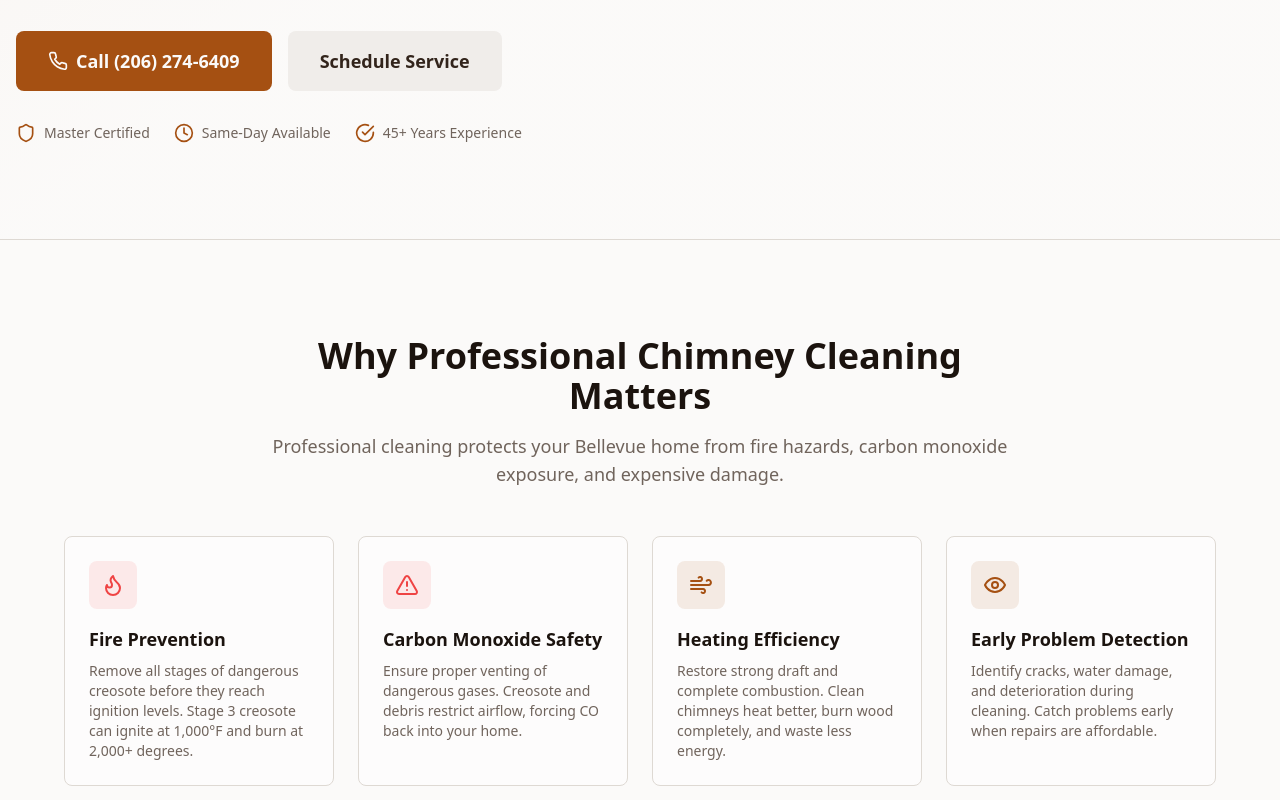
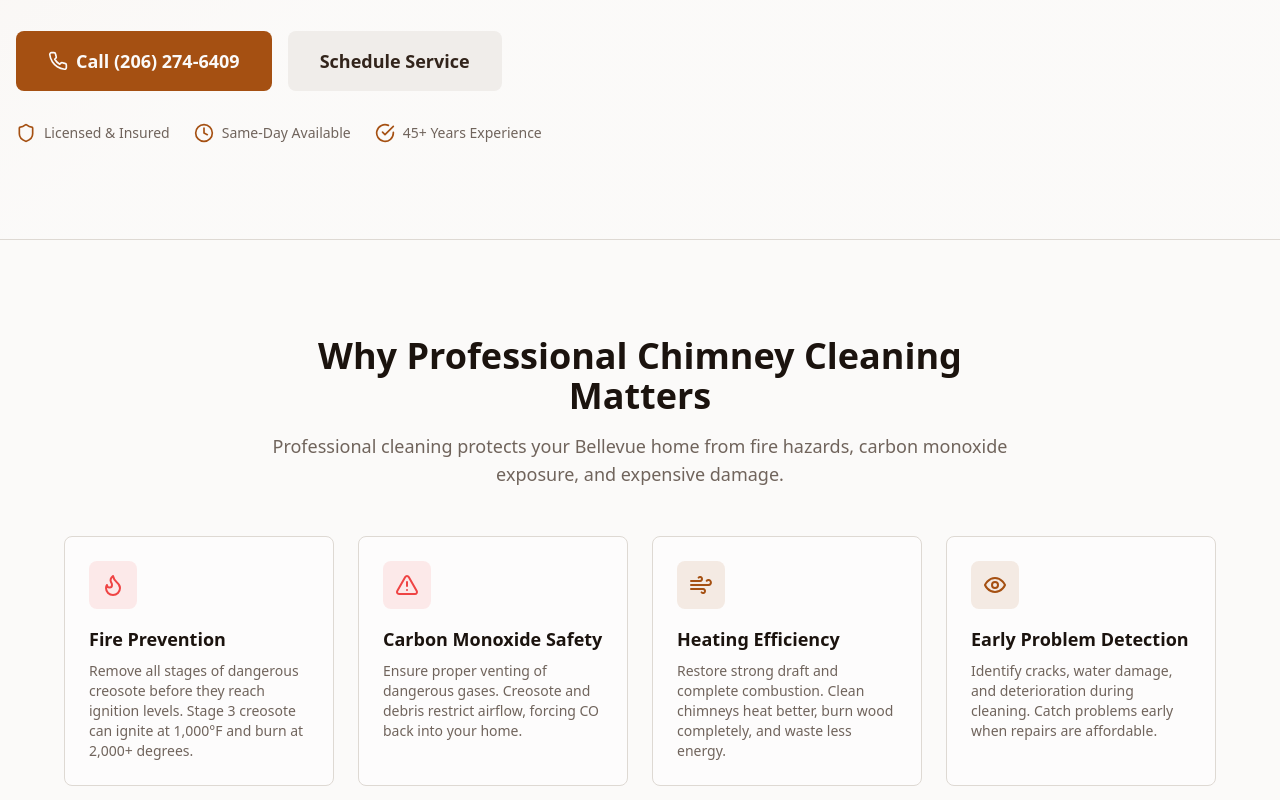
Before and after one commit to jaystonez/mad-hatter-chimney-sweep, a Next.js app: page /chimney-cleaning-bellevue in a window 1280 px wide. Shown: the part 780-1580 px from the top of the page. Built offline with nearby package versions, Linux system fonts and the light colour scheme; a web font is replaced by a local one.

Commit message:
Reconcile trust claims and NAP on app/chimney-cleaning-bellevue/page.tsx

```diff
--- a/app/chimney-cleaning-bellevue/page.tsx
+++ b/app/chimney-cleaning-bellevue/page.tsx
@@ -3,7 +3,7 @@ import { Metadata } from 'next'
 import Link from 'next/link'
 import { Phone, MapPin, Shield, Flame, Wind, Eye, CheckCircle, AlertTriangle, Clock, Home } from 'lucide-react'
 
-export const metadata: Metadata = pageMetadata('Chimney Cleaning Bellevue | Professional Creosote Removal - Mad Hatter', 'Professional chimney cleaning in Bellevue. 45+ years of certified expertise removing dangerous creosote buildup. Master certified sweeps. Same-day service available.', "/chimney-cleaning-bellevue")
+export const metadata: Metadata = pageMetadata('Chimney Cleaning Bellevue | Professional Creosote Removal - Mad Hatter', 'Professional chimney cleaning in Bellevue. 45+ years of hands-on experience removing dangerous creosote buildup. Experienced chimney sweeps. Same-day service available.', "/chimney-cleaning-bellevue")
 
 export default function ChimneyCleaningBellevuePage() {
   return (
@@ -48,7 +48,7 @@ export default function ChimneyCleaningBellevuePage() {
             <div className="mt-8 flex items-center gap-6 text-sm text-muted-foreground">
               <div className="flex items-center gap-2">
                 <Shield className="h-5 w-5 text-primary" />
-                <span>Master Certified</span>
+                <span>Licensed & Insured</span>
               </div>
               <div className="flex items-center gap-2">
                 <Clock className="h-5 w-5 text-primary" />
@@ -494,7 +494,7 @@ export default function ChimneyCleaningBellevuePage() {
               },
               {
                 icon: CheckCircle,
-                title: 'Master Certified',
+                title: 'Licensed & Insured',
                 description: 'Highest industry credential. Current training, proven techniques, national safety standards.'
               },
               {
@@ -563,7 +563,7 @@ export default function ChimneyCleaningBellevuePage() {
             <p className="text-muted-foreground">
               <strong className="text-foreground">Same-day and next-day service available throughout Bellevue.</strong>
               <br />
-              45 years of certified expertise. Meticulous service Bellevue homeowners trust.
+              45 years of professional experience. Meticulous service Bellevue homeowners trust.
             </p>
           </div>
         </div>
```
